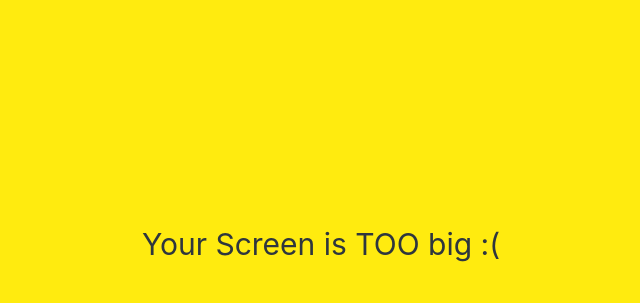
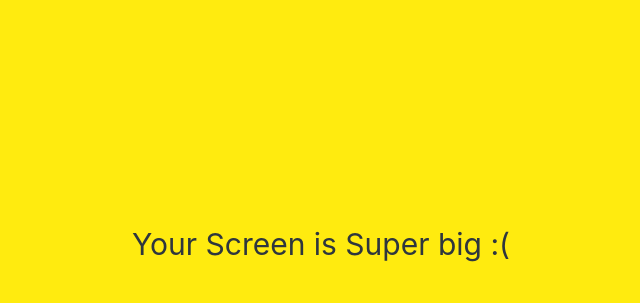
Before and after one commit to devbomdong/kokoa-clone, a plain HTML site: page index.html in a window 1280 px wide. Shown: the part 156-459 px from the top of the page, without its empty margins (319-959 px from the left). Drawn offline with Linux system fonts and the light colour scheme.

Commit message:
too -> super

```diff
--- a/index.html
+++ b/index.html
@@ -36,7 +36,7 @@
     </form>
 
     <div id="no-mobile">
-        <span>Your Screen is TOO big :(</span>
+        <span>Your Screen is Super big :(</span>
     </div>
     <script src="https://kit.fontawesome.com/6478f529f2.js"
     crossorigin="anonymous"></script>
```
